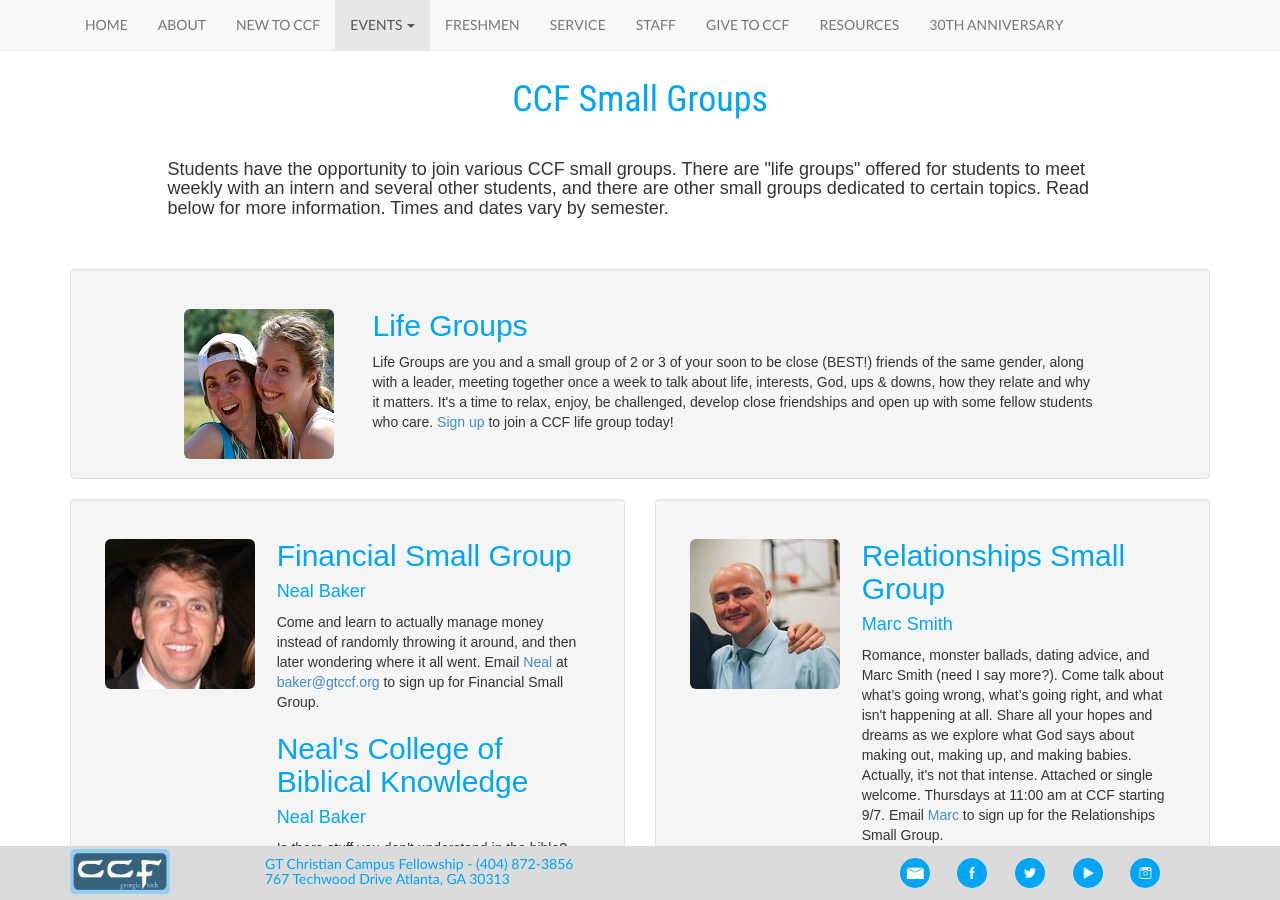
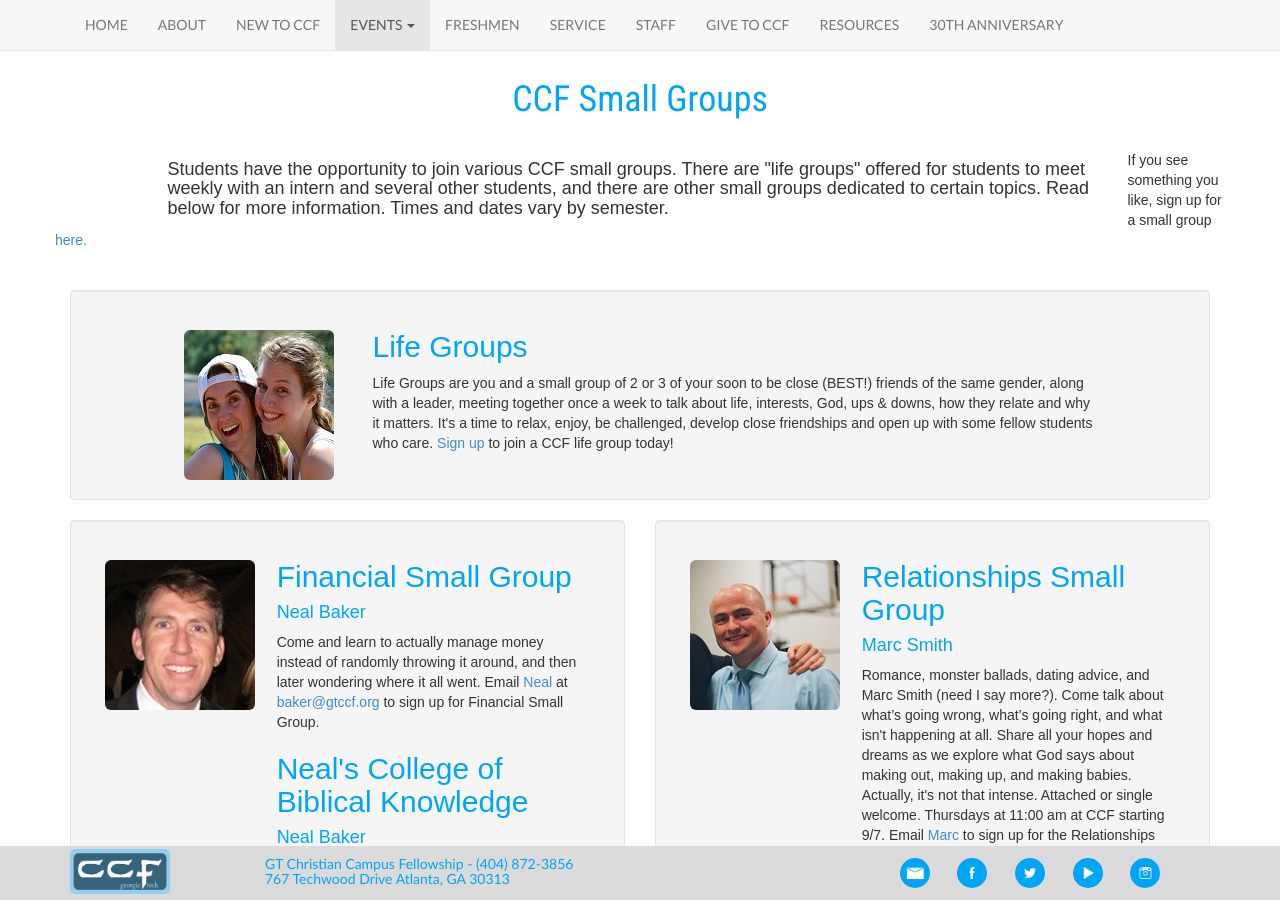
Before and after one commit to gtccf/gtccf.github.io, a Jekyll site: the page built from events/small-groups/index.html, in a window 1280 px wide and 900 px high. Built offline with Jekyll 4.4.1, drawn with Linux system fonts in a browser that asks for light colours; nearby versions of some CDN libraries.

Commit message:
Fix SG signups link

```diff
--- a/events/small-groups/index.html
+++ b/events/small-groups/index.html
@@ -7,7 +7,7 @@ layout: default
     <br />
     <div class="row">
       <div class="col-md-1"></div>
-      <div class="col-md-10"><h4>Students have the opportunity to join various CCF small groups. There are "life groups" offered for students to meet weekly with an intern and several other students, and there are other small groups dedicated to certain topics. Read below for more information. Times and dates vary by semester.</h4></div>
+      <div class="col-md-10"><h4>Students have the opportunity to join various CCF small groups. There are "life groups" offered for students to meet weekly with an intern and several other students, and there are other small groups dedicated to certain topics. Read below for more information. Times and dates vary by semester.</h4></div> If you see something you like, sign up for a small group <a href="https://gtccf.breezechms.com/form/0fa91469">here.</a>
     </div>
     <br />
     <br />
@@ -17,7 +17,7 @@ layout: default
         <div class="col-md-1"></div>
         <div class="col-md-2"><br><img src="{{ site.baseurl }}/photos/weeklymoreevents.jpg" class="img-rounded"></div>
         <div class="col-md-8"><div class="blue"><blue><h2>Life Groups</blue></h2></div>
-          Life Groups are you and a small group of 2 or 3 of your soon to be close (BEST!) friends of the same gender, along with a leader, meeting together once a week to talk about life, interests, God, ups &amp; downs, how they relate and why it matters. It's a time to relax, enjoy, be challenged, develop close friendships and open up with some fellow students who care.  <a href="https://gtccf.breezechms.com/form/0fa91469">Sign up</a> to join a CCF life group today!
+          Life Groups are you and a small group of 2 or 3 of your soon to be close (BEST!) friends of the same gender, along with a leader, meeting together once a week to talk about life, interests, God, ups &amp; downs, how they relate and why it matters. It's a time to relax, enjoy, be challenged, develop close friendships and open up with some fellow students who care.  <a href="https://gtccf.breezechms.com/form/a8fa01">Sign up</a> to join a CCF life group today!
         </div>
       </div>
     </div>
```
